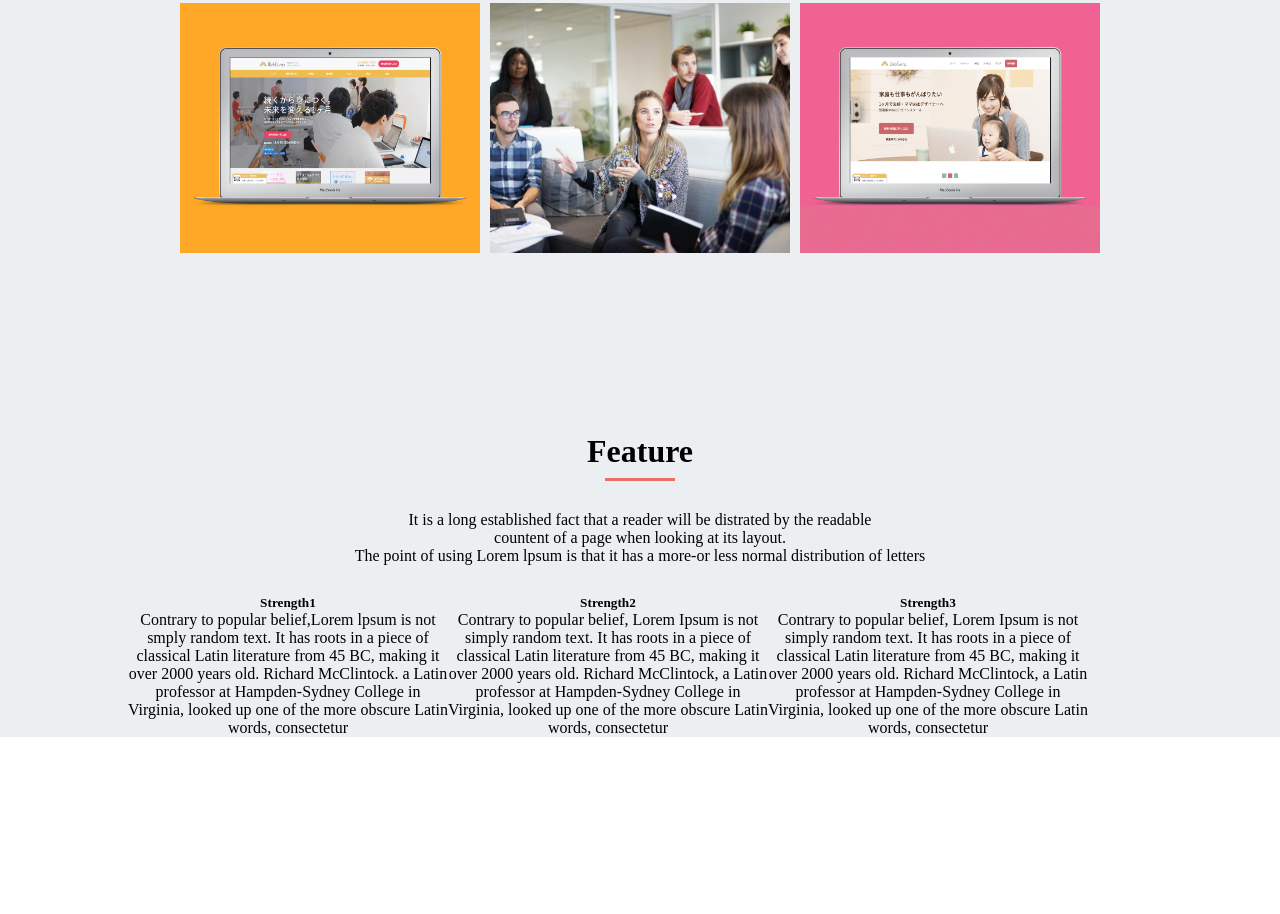
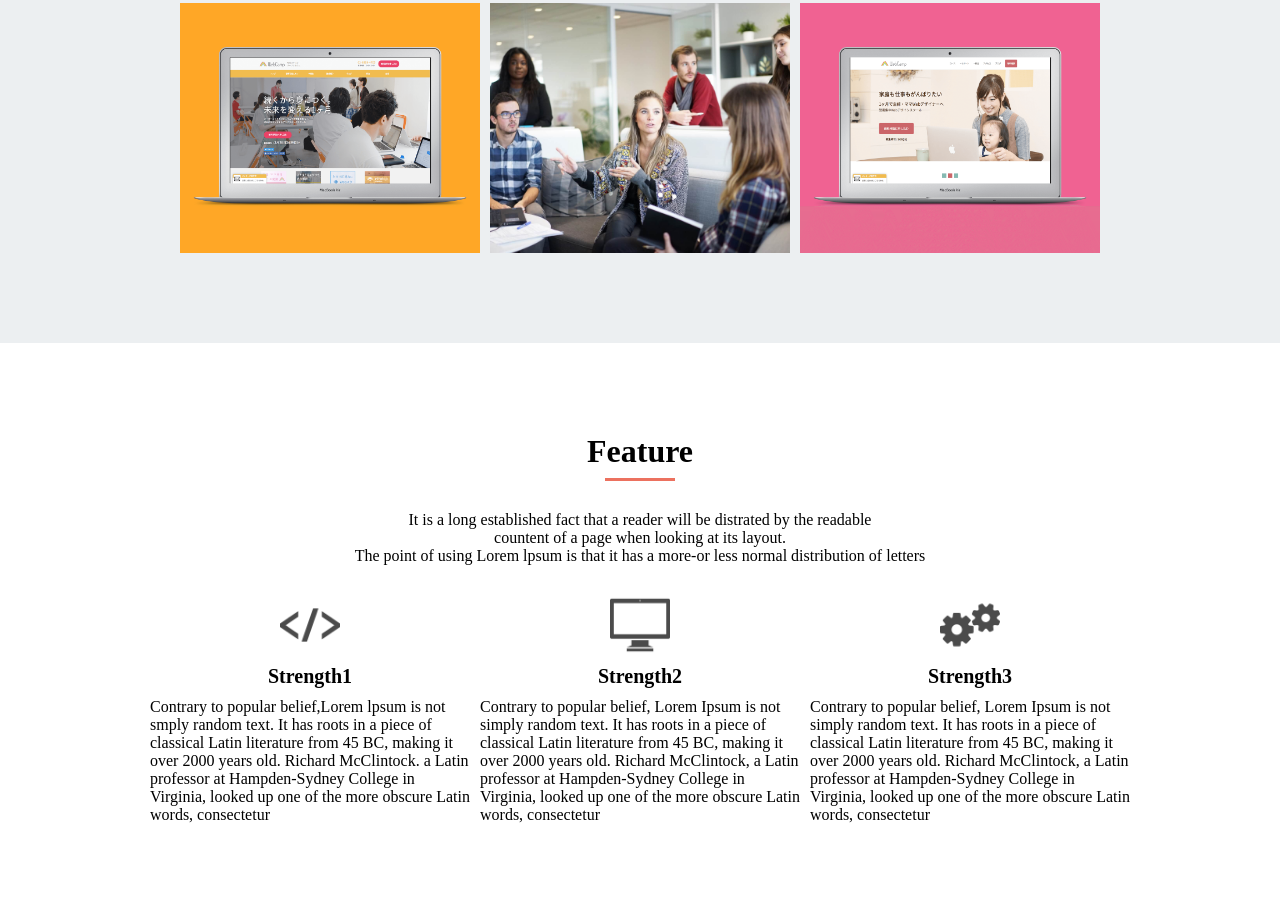
Before and after one commit to saito743/7-1, a plain HTML site: page index.html in a window 1280 px wide. Shown: the part 1229-2143 px from the top of the page. Before the commit the page ends 1966 px from the top, so only its background shows below. Drawn offline with Linux system fonts and the light colour scheme.

```diff
--- a/index.html
+++ b/index.html
@@ -51,20 +51,20 @@
   	    The point of using Lorem lpsum is that it has a more-or less normal distribution of letters</p>
   		</p>
   		<div class="ft-box clearfix">
-  			<div class="ft-box-item bg-1">
-  			  <div class="box1-image"></div>
-  			  <h5>Strength1</h5>
-  			  <p>Contrary to popular belief,Lorem lpsum is not smply random text. It has roots in a piece of classical Latin literature from 45 BC, making it over 2000 years old. Richard McClintock. a Latin professor at Hampden-Sydney College in Virginia, looked up one of the more obscure Latin words, consectetur</p>
+  			<div class="ft-box-item">
+  			  <div class="box-image bg-1"></div>
+  			  <h5 class="ft-box-title">Strength1</h5>
+  			  <p class="ft-box-body">Contrary to popular belief,Lorem lpsum is not smply random text. It has roots in a piece of classical Latin literature from 45 BC, making it over 2000 years old. Richard McClintock. a Latin professor at Hampden-Sydney College in Virginia, looked up one of the more obscure Latin words, consectetur</p>
   			</div>
-  			<div class="ft-box-item bg-1">
-  			  <div class="box2-image"></div>
-  			  <h5>Strength2</h5>
-  			  <p>Contrary to popular belief, Lorem Ipsum is not simply random text. It has roots in a piece of classical Latin literature from 45 BC, making it over 2000 years old. Richard McClintock, a Latin professor at Hampden-Sydney College in Virginia, looked up one of the more obscure Latin words, consectetur</p>
+  			<div class="ft-box-item">
+  			  <div class="box-image bg-2"></div>
+  			  <h5 class="ft-box-title">Strength2</h5>
+  			  <p class="ft-box-body">Contrary to popular belief, Lorem Ipsum is not simply random text. It has roots in a piece of classical Latin literature from 45 BC, making it over 2000 years old. Richard McClintock, a Latin professor at Hampden-Sydney College in Virginia, looked up one of the more obscure Latin words, consectetur</p>
   			</div>
-  			<div class="ft-box-item bg-1">
-  			  <div class="box3-image"></div>
-  			  <h5>Strength3</h5>
-  			  <p>Contrary to popular belief, Lorem Ipsum is not simply random text. It has roots in a piece of classical Latin literature from 45 BC, making it over 2000 years old. Richard McClintock, a Latin professor at Hampden-Sydney College in Virginia, looked up one of the more obscure Latin words, consectetur</p>
+  			<div class="ft-box-item">
+  			  <div class="box-image bg-3"></div>
+  			  <h5 class="ft-box-title">Strength3</h5>
+  			  <p class="ft-box-body">Contrary to popular belief, Lorem Ipsum is not simply random text. It has roots in a piece of classical Latin literature from 45 BC, making it over 2000 years old. Richard McClintock, a Latin professor at Hampden-Sydney College in Virginia, looked up one of the more obscure Latin words, consectetur</p>
   			</div>
   		</div>
   	</div>
--- a/style.css
+++ b/style.css
@@ -122,11 +122,41 @@ header{
 }
 /* feature */
 #feature{
-	background-color: #eceff1;
+}
+.ft-box{
+	margin: 0 auto;
+	width: 980px;
 }
 .ft-box-item{
 	width: 320px;
-	text-align: center;
 	float: left;
 	display: inline-block;
+	margin-bottom: 90px;
 }
+.ft-box-item:nth-child(2){
+	margin: 0 10px;
+}
+.box-image{
+	width: 60px;
+	height: 60px;
+	margin: 0 auto;
+	background-size: cover;
+	background-position: center;
+}
+.bg-1{
+	background-image: url(img/icon1.png);
+}
+.bg-2{
+	background-image: url(img/icon2.png);
+}
+.bg-3{
+	background-image: url(img/icon3.png);
+}
+.ft-box-title{
+	font-size: 20px;
+	text-align: center;
+	margin: 10px 0;
+}
+.ft-box-body{
+	font-size: 16px;
+}
```
Also changed, not shown: img/icon1.png (added), img/icon2.png (added), img/icon3.png (added), 2 other files.
